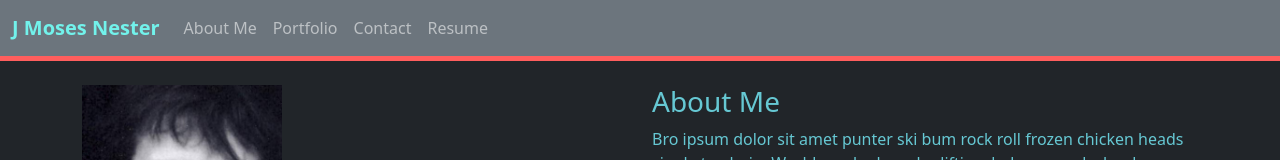
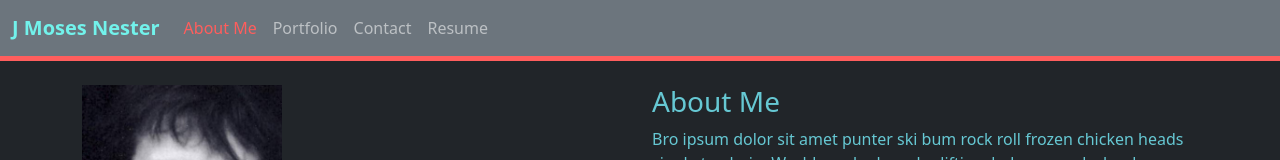
Before and after one commit to MosNes/react-portfolio, a React (Create React App) app in the folder client/: page / in a window 1280 px wide. Shown: the top 160 px of the page. Built offline with nearby package versions, Linux system fonts and the light colour scheme.

Commit message:
added highlight to nav elements when user is on the corresponding page

```diff
--- a/client/src/components/Navigation/index.js
+++ b/client/src/components/Navigation/index.js
@@ -22,21 +22,21 @@ function Navigation(props) {
         <Collapse isOpen={isOpen} navbar>
           <Nav className="me-auto" navbar>
             <NavItem>
-              <NavLink href="#" onClick={() => props.setCurrentPage('About')}>
+              <NavLink href="#" onClick={() => props.setCurrentPage('About')} className={props.currentPage === 'About' ? 'navActive' : ''}>
                 About Me</NavLink>
             </NavItem>
             <NavItem>
-              <NavLink href="#" onClick={() => props.setCurrentPage('Portfolio')}>
+              <NavLink href="#" onClick={() => props.setCurrentPage('Portfolio')} className={props.currentPage === 'Portfolio' ? 'navActive' : ''}>
                 Portfolio
               </NavLink>
             </NavItem>
             <NavItem>
-              <NavLink href="#" onClick={() => props.setCurrentPage('Contact')}>
+              <NavLink href="#" onClick={() => props.setCurrentPage('Contact')} className={props.currentPage === 'Contact' ? 'navActive' : ''}>
                 Contact
               </NavLink>
             </NavItem>
             <NavItem>
-              <NavLink href="#" onClick={() => props.setCurrentPage('Resume')}>
+              <NavLink href="#" onClick={() => props.setCurrentPage('Resume')} className={props.currentPage === 'Resume' ? 'navActive' : ''}>
                 Resume
               </NavLink>
             </NavItem>
--- a/client/src/style.css
+++ b/client/src/style.css
@@ -41,7 +41,7 @@
 }
 
 .navActive{
-    color:var(--tertiary-color);
+    color:var(--splash-color);
 }
 
 .footerImg{
```
